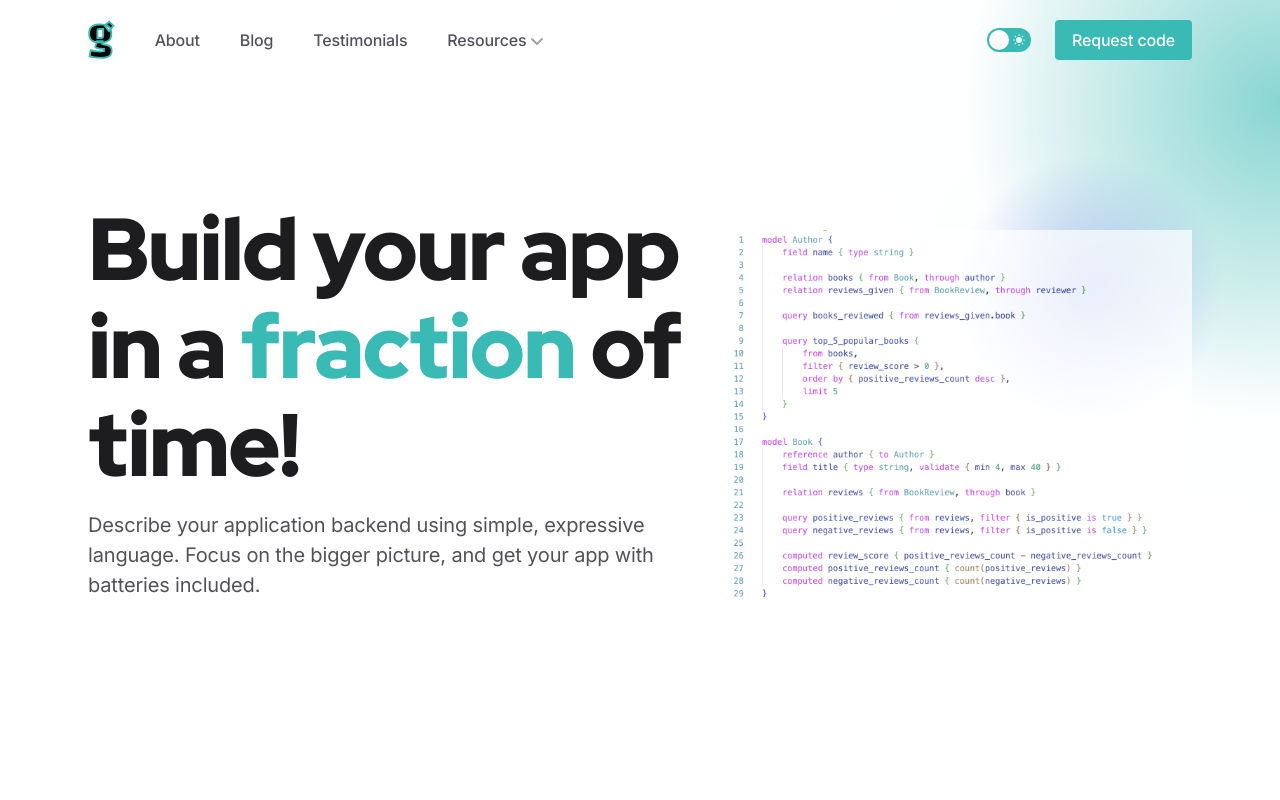
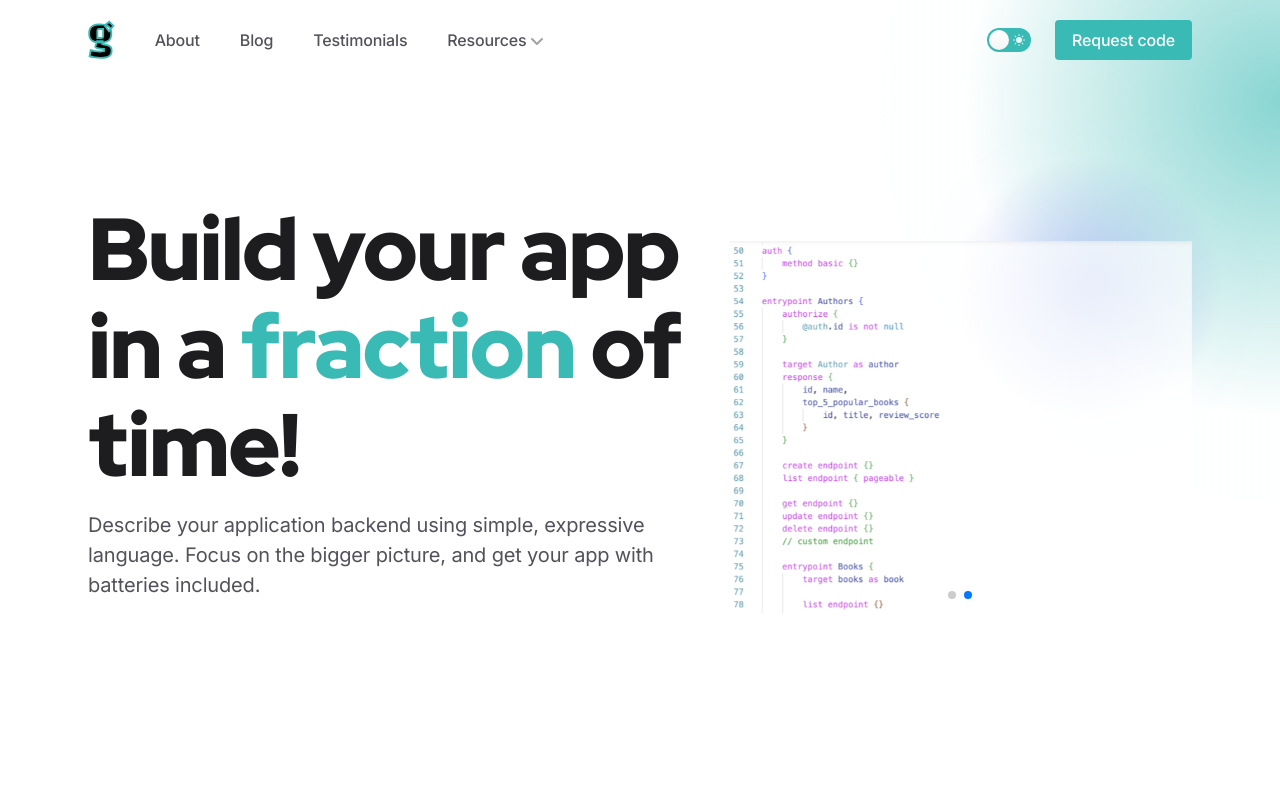
Before and after one commit to gauditech/gaudi-website, a Next.js app: page / in a window 1280 px wide. Shown: the top 800 px of the page. Built offline with nearby package versions, Linux system fonts and the light colour scheme.

Commit message:
Implement carousel/swiper in a CTA hero

```diff
--- a/components/hero-home.tsx
+++ b/components/hero-home.tsx
@@ -1,7 +1,9 @@
 import VideoThumb from '@/public/images/mockup-image-01.jpg'
 import ModalVideoIphone from '@/components/modal-video-iphone'
-import HeroBg from "@/public/images/gaudi/hero_models.png"
+import HeroBgModels from "@/public/images/gaudi/hero_models.png"
+import HeroBgEntry from "@/public/images/gaudi/hero_entrypoints.png"
 import Image from 'next/image'
+import ImageCarousel from "@/components/image-carousel"
 
 export default function HeroHome() {
   return (
@@ -64,7 +66,7 @@ export default function HeroHome() {
 
             {/* Background image */}
               <div className="h-128 ml-[-50px] -z-1">
-                <Image className="w-full h-full opacity-70 object-contain" src={HeroBg} priority alt="Example code" />
+                <ImageCarousel elements={[{image: HeroBgModels}, {image: HeroBgEntry}]} />
                 <div className="bg-gradient-to-t from-white dark:from-gray-900" aria-hidden="true"></div>
               </div>
             </div>
--- /dev/null
+++ b/components/image-carousel.tsx
@@ -0,0 +1,48 @@
+"use client";
+
+import { useEffect, useState } from "react";
+
+import Image, { StaticImageData } from "next/image";
+
+// Import Swiper
+import { Autoplay, Pagination, EffectCoverflow } from "swiper";
+import { Swiper, SwiperSlide } from "swiper/react";
+import "swiper/css";
+import "swiper/css/pagination";
+import "swiper/css/effect-coverflow";
+
+type Props = {
+  elements: { image: StaticImageData }[];
+};
+
+export default function Carousel(props: Props) {
+  return (
+    <section className="border-t border-transparent dark:border-gray-800">
+      <div className="py-12 md:py-20">
+        {/* Carousel built with Swiper.js [https://swiperjs.com/] */}
+        {/* * Custom styles in src/css/additional-styles/theme.scss */}
+        <Swiper
+          modules={[Pagination, Autoplay, EffectCoverflow]}
+          pagination={{ clickable: true }}
+          autoplay={{ delay: 4000, pauseOnMouseEnter: true }}
+          speed={1000}
+          grabCursor={true}
+          spaceBetween={24}
+          effect="coverflow"
+        >
+          {props.elements.map(({ image }) => (
+            <SwiperSlide>
+              <Image
+                className="transition-opacity opacity-70 duration-300"
+                src={image}
+                width={540}
+                height={460}
+                alt="Carousel item 01"
+              />
+            </SwiperSlide>
+          ))}
+        </Swiper>
+      </div>
+    </section>
+  );
+}
--- a/package.json
+++ b/package.json
@@ -21,7 +21,7 @@
     "next-themes": "^0.2.1",
     "react": "18.2.0",
     "react-dom": "18.2.0",
-    "swiper": "^8.4.7",
+    "swiper": "^9.3.0",
     "typescript": "^5.0.4"
   },
   "devDependencies": {
```
Also changed, not shown: public/images/gaudi/hero_entrypoints.png (added), 1 other file (tests, documents, lock files or other folders).
